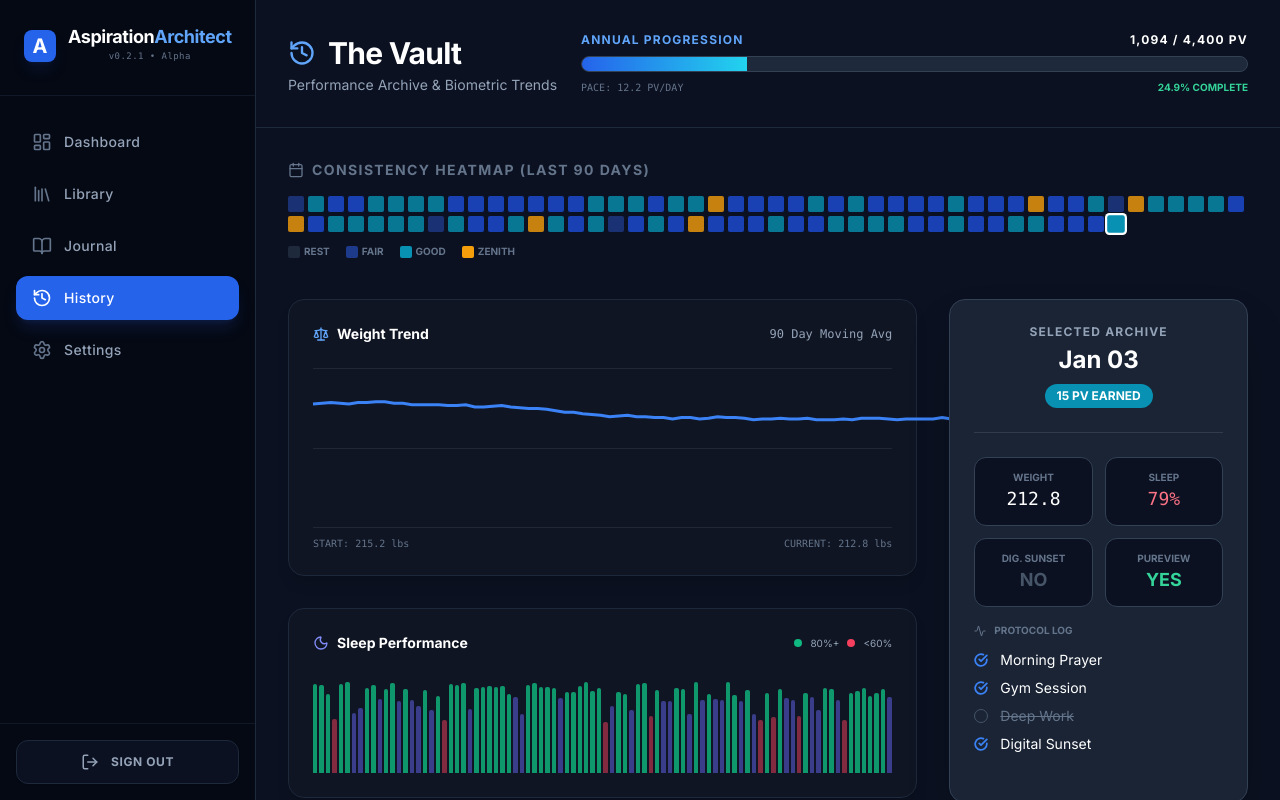
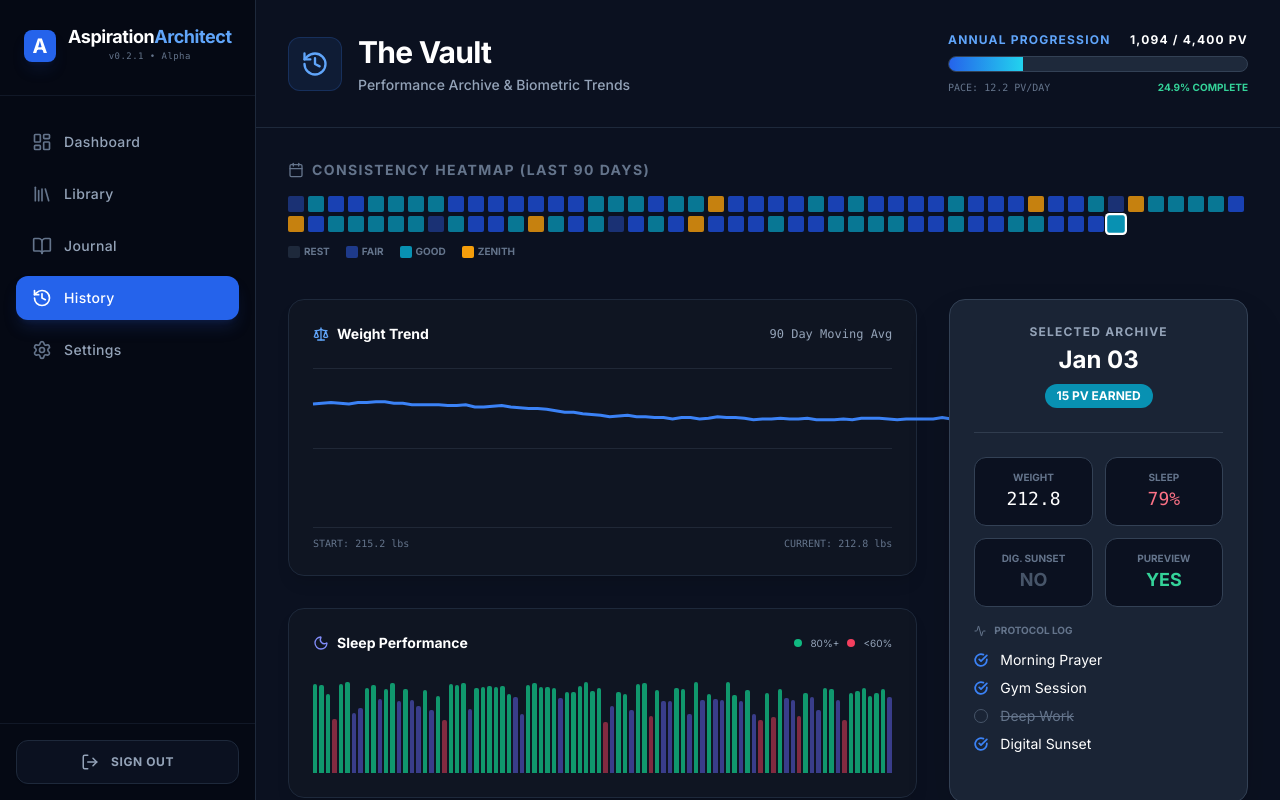
Before and after one commit to BTC-Bob/aspiration-architect, a React (Vite) app: page /history in a window 1280 px wide. Built offline with nearby package versions, Linux system fonts and the light colour scheme.

Commit message:
refactor: implement Modular Component Architecture (PageHeader) across all pages to enforce visual alignment

```diff
--- /dev/null
+++ b/src/components/PageHeader.jsx
@@ -0,0 +1,50 @@
+// src/components/PageHeader.jsx
+import React from 'react';
+
+/**
+ * THE UNIVERSAL HEADER COMPONENT
+ * Enforces strict alignment, padding, and icon consistency across all pages.
+ * @param {Component} icon - The Lucide Icon component to render
+ * @param {ReactNode} title - The main heading (text or JSX)
+ * @param {ReactNode} subtitle - The subtext (text or JSX)
+ * @param {ReactNode} actions - Optional right-side content (stats, buttons, etc.)
+ */
+const PageHeader = ({ icon: Icon, title, subtitle, actions }) => {
+	return (
+		<div className="flex-none p-8 border-b border-slate-800 bg-[#0B1120] z-20">
+			<div className="flex flex-col xl:flex-row xl:items-center justify-between gap-6">
+
+				{/* LEFT: STANDARD IDENTITY BLOCK */}
+				<div className="flex items-center gap-4">
+
+					{/* 1. THE BORDERED ICON CONTAINER (Immutable Source of Truth) */}
+					<div className="p-3 bg-blue-500/10 rounded-xl border border-blue-500/20 flex-shrink-0">
+						<Icon size={28} className="text-blue-400" />
+					</div>
+
+					{/* 2. TEXT / TITLES */}
+					<div className="flex flex-col justify-center">
+						{/* Title can be a string or a complex component (like the Dashboard Greeting) */}
+						<div className="text-3xl font-bold text-white tracking-tight leading-tight">
+							{title}
+						</div>
+
+						{/* Subtitle logic */}
+						<div className="text-slate-400 text-sm mt-1 font-medium leading-tight">
+							{subtitle}
+						</div>
+					</div>
+				</div>
+
+				{/* RIGHT: DYNAMIC ACTIONS (HUD, Stats, Progress Bars) */}
+				{actions && (
+					<div className="flex items-center gap-6">
+						{actions}
+					</div>
+				)}
+			</div>
+		</div>
+	);
+};
+
+export default PageHeader;
--- a/src/pages/History.jsx
+++ b/src/pages/History.jsx
@@ -3,15 +3,19 @@ import React, { useState, useMemo } from 'react';
 import { generateMockHistory } from '../utils/mockHistory';
 import { Calendar, Scale, Moon, Activity } from 'lucide-react';
 import { getNavConfig } from '../config';
+// NEW: Modular Header
+import PageHeader from '../components/PageHeader';
 
 const History = () => {
+	// 1. Load Data
 	const historyData = useMemo(() => generateMockHistory(), []);
 	const [selectedDay, setSelectedDay] = useState(historyData[historyData.length - 1]);
 
-	// GET ICON FROM CONFIG
+	// 2. Get Navigation Config for Identity
 	const pageConfig = getNavConfig('history');
 	const PageIcon = pageConfig.icon;
 
+	// 3. Stats logic
 	const totalPV = historyData.reduce((acc, day) => acc + day.pv, 0);
 	const annualGoal = 4400;
 	const progressPct = (totalPV / annualGoal) * 100;
@@ -25,6 +29,7 @@ const History = () => {
 		return 'bg-amber-500';
 	};
 
+	// Helper Icon Component
 	const CheckCircleIcon = ({ size, className }) => (
 		<svg width={size} height={size} viewBox="0 0 24 24" fill="none" stroke="currentColor" strokeWidth="3" strokeLinecap="round" strokeLinejoin="round" className={className}>
 			<path d="M22 11.08V12a10 10 0 1 1-5.93-9.14"></path>
@@ -34,17 +39,15 @@ const History = () => {
 
 	return (
 		<div className="h-screen w-full bg-[#0B1120] text-slate-100 font-sans overflow-hidden flex flex-col">
-			<div className="flex-none p-8 border-b border-slate-800 bg-[#0B1120] z-10">
-				<div className="flex flex-col md:flex-row md:items-end justify-between gap-6">
-					<div>
-						<h1 className="text-3xl font-bold text-white tracking-tight flex items-center gap-3">
-							<PageIcon size={28} className="text-blue-400" />
-							The Vault
-						</h1>
-						<p className="text-slate-400 text-sm mt-1">Performance Archive & Biometric Trends</p>
-					</div>
 
-					<div className="flex-1 max-w-2xl">
+			{/* MODULAR HEADER */}
+			<PageHeader
+				icon={PageIcon}
+				title="The Vault"
+				subtitle="Performance Archive & Biometric Trends"
+				actions={
+					/* MACRO PROGRESS BAR */
+					<div className="flex-1 min-w-[300px] max-w-2xl">
 						<div className="flex justify-between text-xs font-bold uppercase tracking-widest mb-2">
 							<span className="text-blue-400">Annual Progression</span>
 							<span className="text-white">{totalPV.toLocaleString()} / {annualGoal.toLocaleString()} PV</span>
@@ -60,10 +63,13 @@ const History = () => {
 							<span className="text-[10px] text-emerald-400 font-bold">{(progressPct).toFixed(1)}% COMPLETE</span>
 						</div>
 					</div>
-				</div>
-			</div>
+				}
+			/>
 
+			{/* --- MAIN CONTENT --- */}
 			<div className="flex-1 overflow-y-auto custom-scrollbar p-8">
+
+				{/* ZONE B: HEATMAP */}
 				<div className="mb-10">
 					<h2 className="text-sm font-bold text-slate-500 uppercase tracking-widest mb-4 flex items-center gap-2">
 						<Calendar size={16} /> Consistency Heatmap (Last 90 Days)
@@ -86,8 +92,10 @@ const History = () => {
 					</div>
 				</div>
 
+				{/* ZONES C & D */}
 				<div className="grid grid-cols-1 lg:grid-cols-3 gap-8">
 					<div className="lg:col-span-2 space-y-8">
+						{/* Weight Chart */}
 						<div className="bg-[#0f1522] border border-slate-800 rounded-2xl p-6 shadow-lg">
 							<div className="flex justify-between items-center mb-6">
 								<h3 className="text-sm font-bold text-white flex items-center gap-2">
@@ -121,6 +129,7 @@ const History = () => {
 							</div>
 						</div>
 
+						{/* Sleep Chart */}
 						<div className="bg-[#0f1522] border border-slate-800 rounded-2xl p-6 shadow-lg">
 							<div className="flex justify-between items-center mb-6">
 								<h3 className="text-sm font-bold text-white flex items-center gap-2">
@@ -144,6 +153,7 @@ const History = () => {
 						</div>
 					</div>
 
+					{/* Selected Archive */}
 					<div className="lg:col-span-1">
 						<div className="sticky top-0 bg-[#1A2435] border border-slate-700 rounded-2xl p-6 shadow-2xl">
 							<div className="text-center pb-6 border-b border-slate-600/50">
--- a/src/pages/Library.jsx
+++ b/src/pages/Library.jsx
@@ -3,6 +3,8 @@ import React, { useState } from 'react';
 import { Plus, Trash2, Sliders, Layers, Clock, Repeat, CheckSquare, Edit2, X, Save, Zap, Info, Database } from 'lucide-react';
 import { MASTER_LIBRARY } from '../data/master_library';
 import { getNavConfig } from '../config';
+// NEW: Modular Header
+import PageHeader from '../components/PageHeader';
 
 const SCORING_TIERS = [
 	{ id: 'neg',  label: 'Negative Behavior',      quality: 'POOR',        min: -5.0,  max: -0.5,  desc: 'Actions to avoid (e.g., Poor Sleep, Junk Food).' },
@@ -117,18 +119,12 @@ const Library = () => {
 	return (
 		<div className="h-screen w-full bg-[#0B1120] text-slate-100 font-sans overflow-hidden flex flex-col">
 
-			{/* HEADER */}
-			<div className="flex-none p-6 border-b border-slate-800/50 bg-[#0B1120]">
-				<div className="flex items-center gap-3">
-					<div className="p-3 bg-blue-500/10 rounded-xl border border-blue-500/20">
-						<PageIcon size={24} className="text-blue-400" />
-					</div>
-					<div>
-						<h1 className="text-2xl font-bold text-white tracking-tight">The Architect's Ledger</h1>
-						<p className="text-slate-400 text-sm">Full Spectrum Calibration (Decimal System)</p>
-					</div>
-				</div>
-			</div>
+			{/* MODULAR HEADER */}
+			<PageHeader
+				icon={PageIcon}
+				title="The Architect's Ledger"
+				subtitle="Full Spectrum Calibration (Decimal System)"
+			/>
 
 			{/* MAIN CONTENT */}
 			<div className="flex-1 min-h-0 grid grid-cols-1 lg:grid-cols-12 gap-0">
--- a/src/pages/Settings.jsx
+++ b/src/pages/Settings.jsx
@@ -4,8 +4,9 @@ import { User, HardDrive, AlertTriangle, Save, RefreshCw, LogOut, Check } from '
 import useLocalStorage from '../hooks/useLocalStorage';
 import { signOut } from "firebase/auth";
 import { auth } from "../firebase";
-// NEW: Import from Control Room
 import { APP_VERSION, getNavConfig } from '../config';
+// NEW: Modular Header
+import PageHeader from '../components/PageHeader';
 
 function Settings() {
 	// --- STATE ENGINE ---
@@ -14,9 +15,8 @@ function Settings() {
 	const [isSaved, setIsSaved] = useState(false);
 
 	// --- CONFIGURATION ---
-	// Get the exact icon defined in navigation.js
 	const pageConfig = getNavConfig('settings');
-	const PageIcon = pageConfig?.icon || User; // Fallback if undefined
+	const PageIcon = pageConfig?.icon || User;
 
 	// --- LOGIC ---
 	useEffect(() => {
@@ -36,11 +36,9 @@ function Settings() {
 		}
 	};
 
-	// --- LOGOUT FUNCTION ---
 	const handleLogout = async () => {
 		try {
 			await signOut(auth);
-			// The App.jsx wrapper will automatically detect this and redirect
 		} catch (error) {
 			console.error("Error signing out:", error);
 		}
@@ -49,19 +47,12 @@ function Settings() {
 	return (
 		<div className="h-screen w-full bg-[#0B1120] text-slate-100 font-sans overflow-hidden flex flex-col">
 
-			{/* --- HEADER (Standardized) --- */}
-			<div className="flex-none p-8 border-b border-slate-800 bg-[#0B1120] z-10">
-				<div className="flex items-center gap-4">
-					<div className="p-3 bg-blue-500/10 rounded-xl border border-blue-500/20">
-						{/* DYNAMIC ICON */}
-						<PageIcon size={28} className="text-blue-400" />
-					</div>
-					<div>
-						<h1 className="text-3xl font-bold text-white tracking-tight">System Configuration</h1>
-						<p className="text-slate-400 text-sm mt-1">Manage protocol parameters and memory core.</p>
-					</div>
-				</div>
-			</div>
+			{/* MODULAR HEADER */}
+			<PageHeader
+				icon={PageIcon}
+				title="System Configuration"
+				subtitle="Manage protocol parameters and memory core."
+			/>
 
 			{/* --- MAIN CONTENT SCROLLABLE --- */}
 			<div className="flex-1 overflow-y-auto custom-scrollbar p-8">
@@ -114,7 +105,6 @@ function Settings() {
 							</div>
 							<div className="p-4 bg-[#0B1120] rounded-xl border border-slate-800">
 								<p className="text-xs text-slate-500 uppercase font-bold">System Version</p>
-								{/* FIXED: DYNAMIC VERSION */}
 								<p className="text-2xl font-mono text-blue-400 mt-1">{APP_VERSION}</p>
 							</div>
 						</div>
```
Also changed, not shown: src/pages/Dashboard.jsx (+19 -28 lines).
